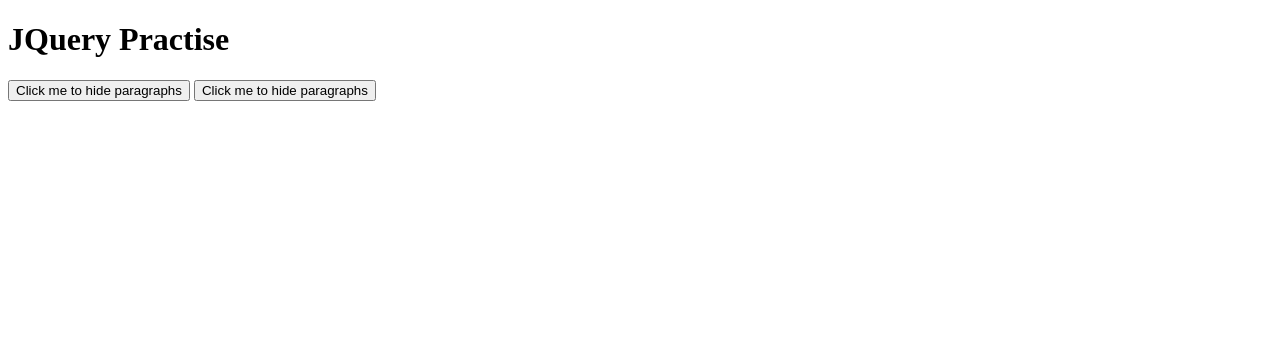
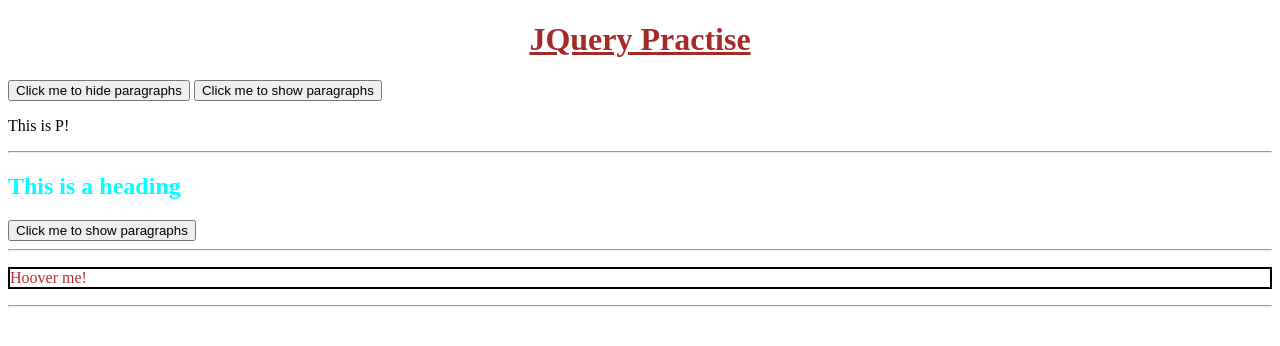
Before and after one commit to Dgoralkin/JQuery, a plain HTML site: page index.html in a window 1280 px wide. Drawn offline with nearby package versions, Linux system fonts and the light colour scheme.

Commit message:
All files updated

```diff
--- a/Script.js
+++ b/Script.js
@@ -1,15 +1,55 @@
 // JavaScript For index
-
-
-function fnk1() {
-    console.log("HHHHHHHHHHH");
-}
-
 
 $(document).ready(function(){
 
     $("#B1").click(function(){
-        $("body").hide();
+        $("p").hide();
+    });
+    $("#B2").click(function(){
+        $("p").show();
     });
 
+
+    $("#B3").click(function(){
+        $(".h2").hide();
+    });
+
+    $("#H3").on("mouseenter", function(){
+        $(this).css("background-color", "lightgray");
+    });
+    $("#H3").on("mouseleave", function(){
+        $(this).css("border", "2px solid red");
+    });
+
+
+
+
+
+
+
+
+
+
+
+
+
+
+
+
+
+
+
+
+
+
+
+
+
+
+
+
+
+
+
+
   });
--- /dev/null
+++ b/Styles.css
@@ -0,0 +1,14 @@
+h1 {
+    color: brown;
+    text-align: center;
+    text-decoration: underline;
+}
+
+.h2 {
+    color: aqua;
+}
+
+.border {
+    color: rgb(187, 46, 46);
+    border: 2px solid black;
+}
--- a/index.html
+++ b/index.html
@@ -5,6 +5,7 @@
     <meta name="viewport" content="width=device-width, initial-scale=1.0" />
     <script src="https://ajax.googleapis.com/ajax/libs/jquery/3.6.0/jquery.min.js"></script>
     <script src="Script.js" type="text/javascript"></script>
+    <link href="Styles.css" rel="stylesheet">
 
     <title>JQuery</title>
 </head>
@@ -18,8 +19,19 @@
 
 
     <button id="B1">Click me to hide paragraphs</button>
+    <button id="B2">Click me to show paragraphs</button>
+    <p>This is P!</p>
+    <hr>
 
-    <button id="B2" onclick="fnk1()">Click me to hide paragraphs</button>
+
+    <h2 class="h2">This is a heading</h2>
+    <button id="B3">Click me to show paragraphs</button>
+    <hr>
+
+
+    <p id="H3" class="border">Hoover me!</p>
+    <hr>
+
 
 </body>
 </html>
```
